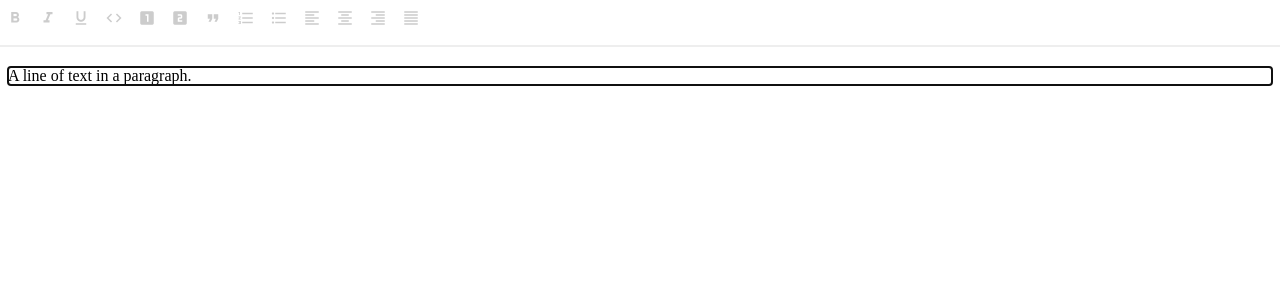
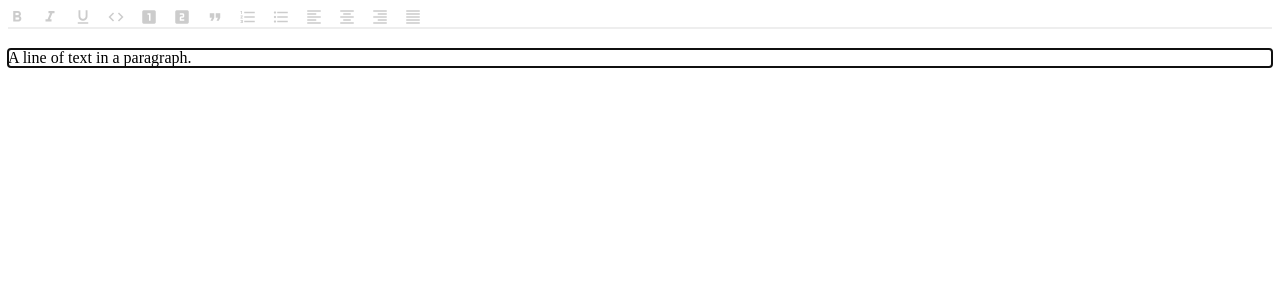
Before and after one commit to shchepelevnikita/simple-wysiwyg-editor, a React (Create React App) app: page / in a window 1280 px wide. Shown: the top 300 px of the page. Built offline with nearby package versions, Linux system fonts and the light colour scheme.

Commit message:
chore: backup

```diff
--- a/src/components/Toolbar.tsx
+++ b/src/components/Toolbar.tsx
@@ -15,8 +15,8 @@ export const Toolbar = React.forwardRef(
                 className,
                 css`
           position: relative;
-          padding: 1px 18px 17px;
-          margin: 0 -20px;
+          //padding: 1px 18px 17px;
+          //margin: 0 -20px;
           border-bottom: 2px solid #eee;
           margin-bottom: 20px;
         `
```
